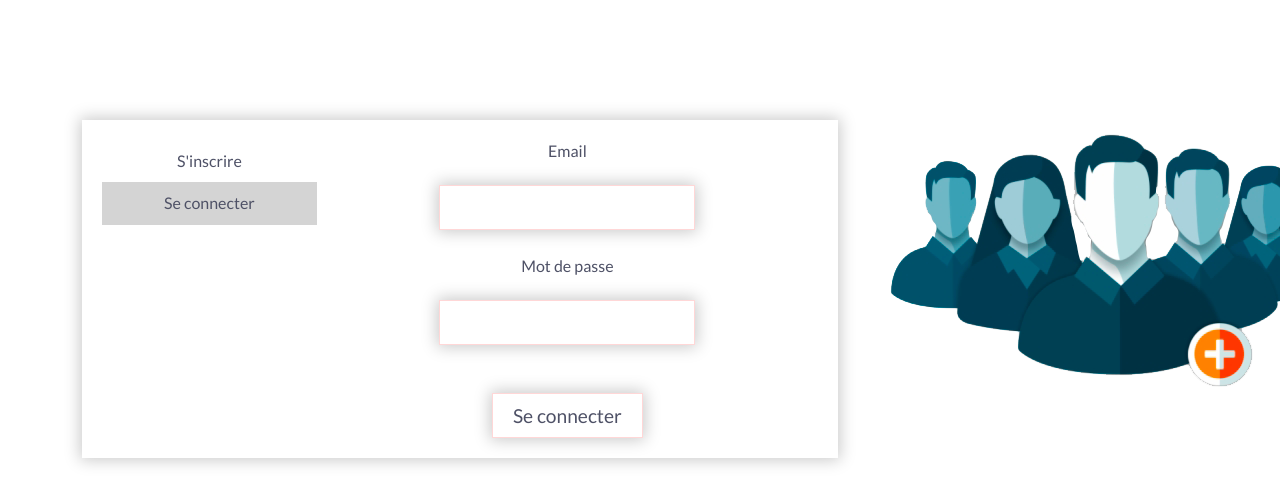
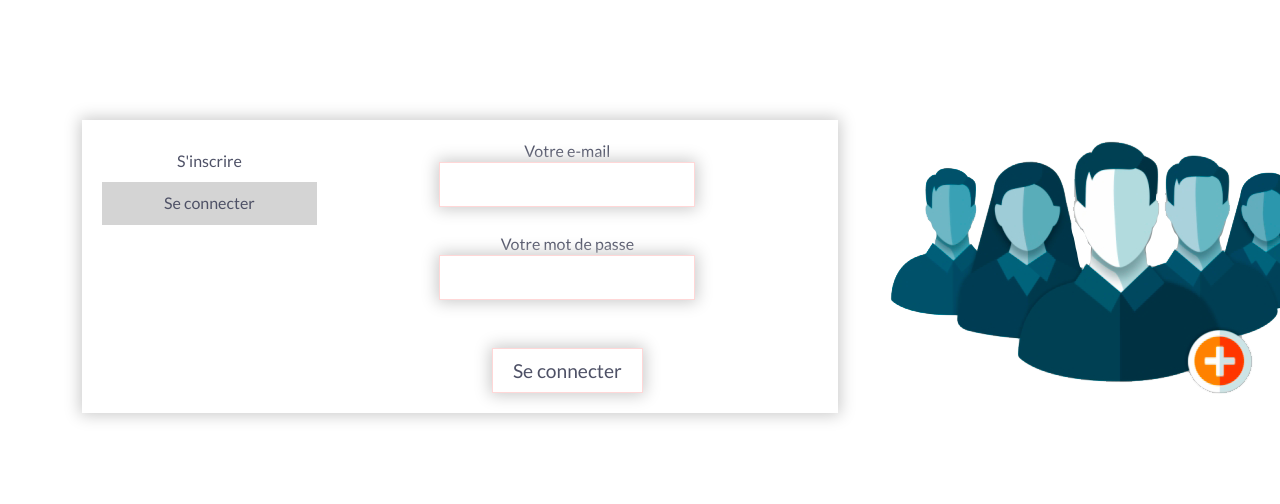
Before and after one commit to AntoMakaio/Groupomania, a React (Create React App) app in the folder client/: page /profil in a window 1280 px wide. Both pictures are taken after a click on the item "Se connecter". Shown: the top 504 px of the page. Built offline with nearby package versions, Linux system fonts and the light colour scheme; no server answers.

Commit message:
fix bug routes home/profil

```diff
--- a/client/package.json
+++ b/client/package.json
@@ -7,6 +7,7 @@
     "@testing-library/react": "^13.3.0",
     "@testing-library/user-event": "^13.5.0",
     "axios": "^0.27.2",
+    "cors": "^2.8.5",
     "dotenv": "^16.0.1",
     "js-cookie": "^3.0.1",
     "node-sass": "^7.0.1",
--- a/client/src/App.js
+++ b/client/src/App.js
@@ -2,7 +2,6 @@ import React, { useEffect, useState } from "react";
 import Routes from "./components/Routes";
 import { UidContext } from "./components/AppContext";
 import axios from "axios";
-import Log from "./components/Log";
 
 const App = () => {
   const [uid, setUid] = useState(null);
@@ -25,20 +24,8 @@ const App = () => {
 
   return (
     <UidContext.Provider value={uid}>
-      {/* //à passer sur page/profil.js */}
-      <div className="profil-page">
-        <div className="log-container">
-          <Log signin={false} signup={true} />
-          <div className="img-container">
-            <img src="./img/log-profil.png" alt="Image page Profil" />
-          </div>
-        </div>
-      </div>
-      {/* // */}
+      <Routes />
     </UidContext.Provider>
-    // <div>
-    //    <Routes />
-    // </div>
   );
 };
 export default App;
--- a/client/src/components/Log/SignInForm.js
+++ b/client/src/components/Log/SignInForm.js
@@ -24,10 +24,9 @@ const SignInForm = () => {
         if (res.data.errors) {
           emailError.innerHTML = res.data.errors.email;
           passwordError.innerHTML = res.data.errors.password;
+        } else {
+          window.location = "/";
         }
-        // else {
-        //   window.location = "/";
-        // }
       })
       .catch((err) => {
         console.log(err);
@@ -36,8 +35,7 @@ const SignInForm = () => {
 
   return (
     <form action="" onSubmit={handleLogin} id="sign-up-form">
-      <label htmlFor="email">Email</label>
-      <br />
+      <label htmlFor="email">Votre e-mail</label>
       <br />
       <input
         type="text"
@@ -48,8 +46,7 @@ const SignInForm = () => {
       />
       <div className="email error"></div>
       <br />
-      <label htmlFor="password">Mot de passe</label>
-      <br />
+      <label htmlFor="password">Votre mot de passe</label>
       <br />
       <input
         type="password"
--- a/client/src/components/Log/SignUpForm.js
+++ b/client/src/components/Log/SignUpForm.js
@@ -35,7 +35,6 @@ const SignUpForm = () => {
     <form action="" onSubmit={handleRegister} id="sign-up-form">
       <label htmlFor="pseudo">Nom d'utilisateur</label>
       <br />
-      <br />
       <input
         type="text"
         name="pseudo"
@@ -48,7 +47,6 @@ const SignUpForm = () => {
       <br />
       <label htmlFor="email">Votre e-mail</label>
       <br />
-      <br />
       <input
         type="text"
         name="email"
@@ -59,8 +57,9 @@ const SignUpForm = () => {
       <div className="email error"></div>
       <br />
       <br />
-      <label htmlFor="password">Votre mot de passe</label>
-      <br />
+      <label className="label" htmlFor="password">
+        Votre mot de passe
+      </label>
       <br />
       <input
         type="password"
--- a/client/src/components/Routes/index.js
+++ b/client/src/components/Routes/index.js
@@ -1,16 +1,16 @@
 import React from "react";
-import { BrowserRouter as Routes, Route } from "react-router-dom";
-// import Home from "../../pages/Home";
+import { BrowserRouter, Routes, Route } from "react-router-dom";
+import Home from "../../pages/Home";
 import Profil from "../../pages/Profil";
 
 const index = () => {
   return (
-    <div>
+    <BrowserRouter>
       <Routes>
-        {/* <Route path="/" element={<Home />} /> */}
+        <Route path="/" element={<Home />} />
         <Route path="/profil" element={<Profil />} />
       </Routes>
-    </div>
+    </BrowserRouter>
   );
 };
 
--- a/client/src/styles/pages/_profil.scss
+++ b/client/src/styles/pages/_profil.scss
@@ -9,6 +9,22 @@
     box-shadow: rgba(0, 0, 0, 0.844);
   }
 
+  .img-container {
+    display: grid;
+    align-items: center;
+    height: 100%;
+
+    img {
+      height: 280px;
+  }
+  }
+
+  .error {
+  margin-top: 3px;
+    color: $color-1;
+    font-weight: bold;
+    font-size: 0.9rem;
+  }
   .connection-form {
     min-width: 490px;
     width: 90%;
@@ -57,10 +73,3 @@
     }
   }
 }
-
-.error {
-margin-top: 3px;
-  color: $color-1;
-  font-weight: bold;
-  font-size: 0.9rem;
-}
```
Also changed, not shown: 2 other files (tests, documents, lock files or other folders).
